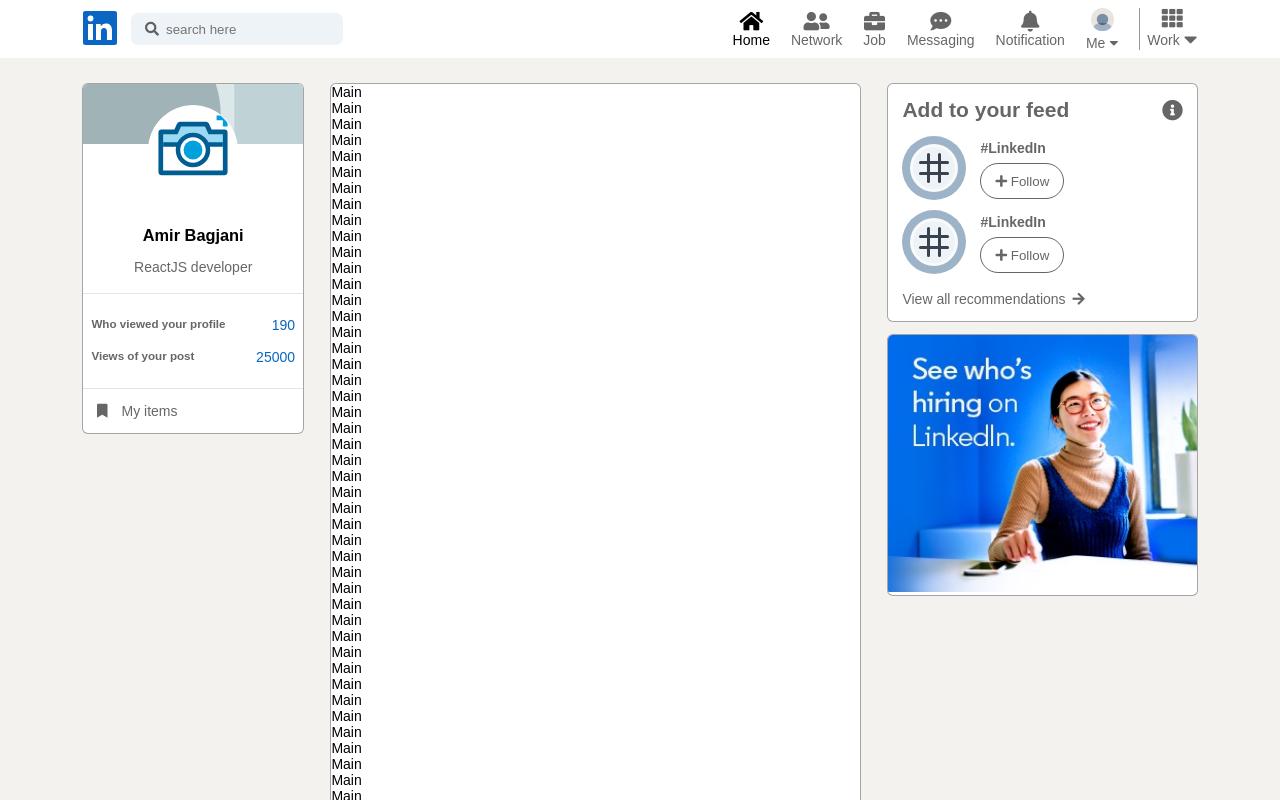
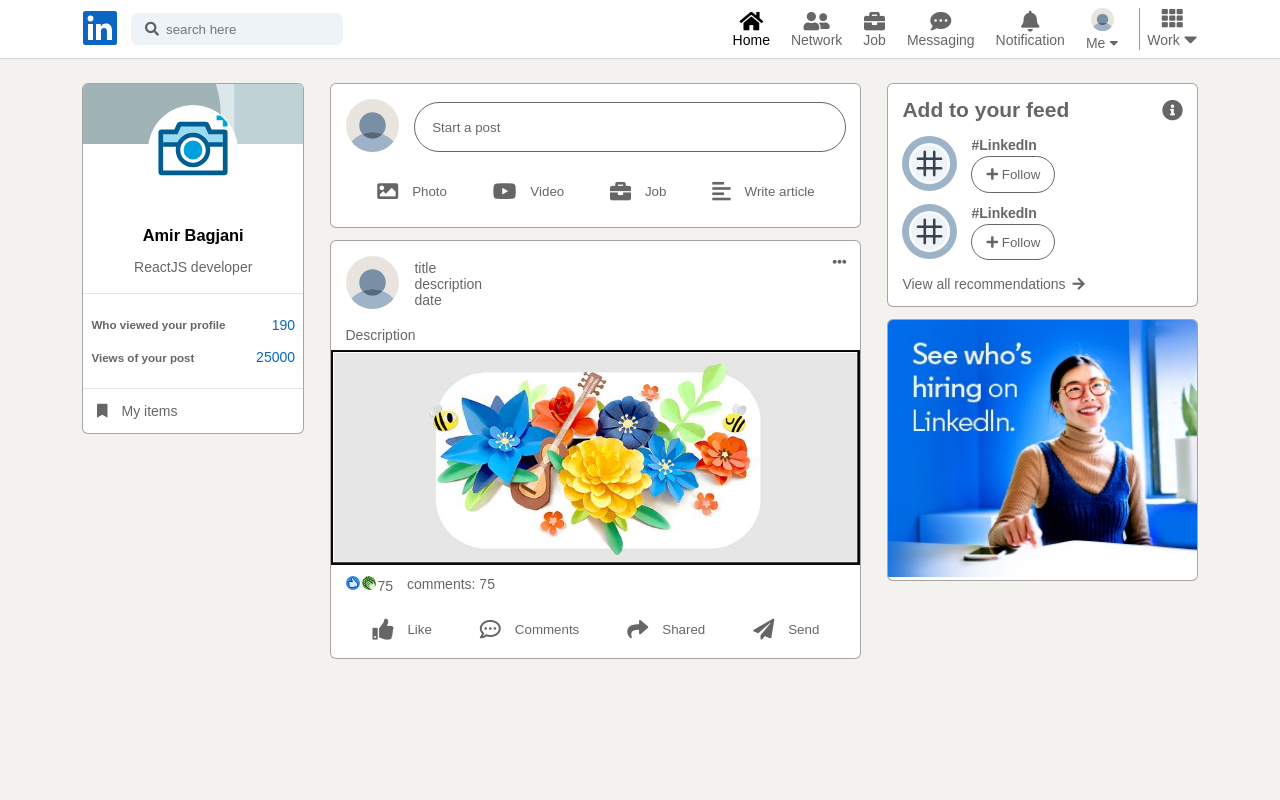
Before and after one commit to Amir-Bagjani/LinkedIn-typescript-sass-firebase, a React (Create React App) app: page / in a window 1280 px wide. Shown: the top 800 px of the page. Built offline with nearby package versions, Linux system fonts and the light colour scheme.

Commit message:
share post and article-section add

```diff
--- a/src/components/Avatar.tsx
+++ b/src/components/Avatar.tsx
@@ -11,7 +11,8 @@
           width: width,
           height: width,
           objectFit: `cover`,
-          border: `1px solid #fff`
+          border: `1px solid #fff`,
+          cursor: `pointer`
         }}
       />
     </div>
--- a/src/components/Main.tsx
+++ b/src/components/Main.tsx
@@ -1,123 +1,69 @@
+import Avatar from "./Avatar"
 
 const Main = () => {
+
+  const button = (icon: string, text: string) => (
+    <button className="btn">
+      <i className={icon}></i> {text}
+    </button>
+  )
+
   return (
     <div className="main">
-      Main <br />
-      Main <br />
-      Main <br />
-      Main <br />
-      Main <br />
-      Main <br />
-      Main <br />
-      Main <br />
-      Main <br />
-      Main <br />
-      Main <br />
-      Main <br />
-      Main <br />
-      Main <br />
-      Main <br />
-      Main <br />
-      Main <br />
-      Main <br />
-      Main <br />
-      Main <br />
-      Main <br />
-      Main <br />
-      Main <br />
-      Main <br />
-      Main <br />
-      Main <br />
-      Main <br />
-      Main <br />
-      Main <br />
-      Main <br />
-      Main <br />
-      Main <br />
-      Main <br />
-      Main <br />
-      Main <br />
-      Main <br />
-      Main <br />
-      Main <br />
-      Main <br />
-      Main <br />
-      Main <br />
-      Main <br />
-      Main <br />
-      Main <br />
-      Main <br />
-      Main <br />
-      Main <br />
-      Main <br />
-      Main <br />
-      Main <br />
-      Main <br />
-      Main <br />
-      Main <br />
-      Main <br />
-      Main <br />
-      Main <br />
-      Main <br />
-      Main <br />
-      Main <br />
-      Main <br />
-      Main <br />
-      Main <br />
-      Main <br />
-      Main <br />
-      Main <br />
-      Main <br />
-      Main <br />
-      Main <br />
-      Main <br />
-      Main <br />
-      Main <br />
-      Main <br />
-      Main <br />
-      Main <br />
-      Main <br />
-      Main <br />
-      Main <br />
-      Main <br />
-      Main <br />
-      Main <br />
-      Main <br />
-      Main <br />
-      Main <br />
-      Main <br />
-      Main <br />
-      Main <br />
-      Main <br />
-      Main <br />
-      Main <br />
-      Main <br />
-      Main <br />
-      Main <br />
-      Main <br />
-      Main <br />
-      Main <br />
-      Main <br />
-      Main <br />
-      Main <br />
-      Main <br />
-      Main <br />
-      Main <br />
-      Main <br />
-      Main <br />
-      Main <br />
-      Main <br />
-      Main <br />
-      Main <br />
-      Main <br />
-      Main <br />
-      Main <br />
-      Main <br />
-      Main <br />
-      Main <br />
-      Main <br />
-      Main <br />
-      Main <br />
+
+      <div className="share-box">
+        <div className="user-button">
+          <Avatar src="images/user.svg" width={55} />
+          <button>Start a post</button>
+        </div>
+        <div className="buttons">
+          {button("fas fa-image", "Photo")}
+          {button("fab fa-youtube", "Video")}
+          {button("fas fa-briefcase", "Job")}
+          {button("fas fa-align-left", "Write article")}
+        </div>
+      </div>
+
+      <div className="article">
+
+        <div className="actor">
+          <i className="fas fa-ellipsis-h"></i>
+          <Avatar src="images/user.svg" width={55} />
+          <div>
+            <p>title</p>
+            <p>description</p>
+            <p>date</p>
+          </div>
+        </div>
+
+        <div className="description">
+          Description
+        </div>
+
+        <div className="shared-image">
+          <img loading="lazy" src="images/shared-img.jpg" alt="shared-img" />
+        </div>
+
+        <div className="social-counts">
+          <div>
+            <img src="images/like-emoji.svg" alt="like-emoji" />
+            <img src="images/clap-emoji.svg" alt="clap-emoji" />
+            <span>75</span>
+          </div>
+          <div>
+            <span>comments: 75</span>
+          </div>
+        </div>
+
+        <div className="social-actions">
+          {button("fas fa-thumbs-up", "Like")}
+          {button("far fa-comment-dots", "Comments")}
+          {button("fas fa-share", "Shared")}
+          {button("fas fa-paper-plane", "Send")}
+        </div>
+
+      </div>
+
     </div>
   )
 }
--- a/src/styles/homePage.scss
+++ b/src/styles/homePage.scss
@@ -1,4 +1,16 @@
 @import "config";
+
+//utilities
+%d-flex {
+    display: flex;
+    align-items: center;
+}
+%box {
+    background-color: #fff;
+    border-radius: 5px;
+    box-shadow: $box-shadow;
+    overflow: hidden;
+}
 
 .home-page{
     .wrapper{
@@ -13,10 +25,7 @@
             flex: 2.5;
             position: sticky;
             top: 6rem;
-            background-color: #fff;
-            border-radius: 5px;
-            box-shadow: $box-shadow;
-            overflow: hidden;
+            @extend %box;
 
             .img-bg{
                 width: 100%;
@@ -35,7 +44,6 @@
                     background-color: #fff;
                     margin-top: -3rem;
                     margin-bottom: 2rem;
-                    cursor: pointer;
                 }
                 p{
                     color: $gray-color;
@@ -48,7 +56,7 @@
                 border-bottom: 1px solid $bg-light;
 
                 & > div{
-                    display: flex;
+                    @extend %d-flex;
                     justify-content: space-between;
                     padding: 0.6rem;
                     cursor: pointer;
@@ -83,10 +91,80 @@
 
         .main{
             flex: 6;
-            background-color: #fff;
-            border-radius: 5px;
-            box-shadow: $box-shadow;
-            overflow: hidden;
+            color: $gray-color;
+
+            .share-box{
+                @extend %box;
+                padding: 1rem;
+                margin-bottom: 1rem;
+
+                .user-button{
+                    @extend %d-flex;
+                    gap: 1rem;
+                    margin-bottom: 1rem;
+
+                    button{
+                        color: $gray-color;
+                        border: 1px solid $gray-color;
+                        text-align-last: left;
+                        padding: 1.2rem;
+                        width: 100%;
+                        border-radius: 3.5rem;
+                        &:hover{
+                            background-color: $bg-light;
+                            box-shadow: inset 0 0 0 1.5px $gray-color;
+                        }
+                    }
+                }
+
+                .buttons{
+                    @extend %d-flex;
+                    justify-content: space-evenly;
+                }
+            }
+
+            .article{
+                position: relative;
+                @extend %box;
+                margin-bottom: 1rem;
+
+                .actor{
+                    @extend %d-flex;
+                    gap: 1rem;
+                    padding: 1rem;
+
+                    i{
+                        position: absolute;
+                        top: 1rem;
+                        right: 1rem;
+                    }
+                }
+
+                .description{
+                    padding: 0 1rem;
+                }
+
+                .shared-image{
+                    margin-top: 0.5rem;
+
+                    img{
+                        width: 100%;
+                    }
+                }
+
+                .social-counts{
+                    @extend %d-flex;
+                    gap: 1rem;
+                    padding: 0.5rem 1rem;
+                }
+
+                .social-actions{
+                    @extend %d-flex;
+                    justify-content: space-evenly;
+                    padding: 0.5rem;
+                }
+
+            }
         }
 
         .right{
@@ -95,15 +173,11 @@
             top: 6rem;
 
             .content{
-                background-color: #fff;
-                border-radius: 5px;
-                box-shadow: $box-shadow;
-                overflow: hidden;
+                @extend %box;
                 padding: 1rem;
 
                 .title{
-                    display: flex;
-                    align-items: center;
+                    @extend %d-flex;
                     justify-content: space-between;
                     color: $gray-color;
                     margin-bottom: 1rem;
@@ -114,15 +188,17 @@
 
                 .feed{
                     li{
-                        display: flex;
-                        align-items: center;
+                        @extend %d-flex;
                         gap: 1rem;
                         color: $gray-color;
-                        margin-top: 0.5rem;
-                        cursor: pointer;
+                        margin-top: 0.7rem;
+
+                        img{
+                            width: 55px;
+                        }
 
                         button{
-                            margin-top: 0.5rem;
+                            margin-top: 0.2rem;
                             border: 1px solid $gray-color;
                             padding: 0.7rem 1rem;
                             color: $gray-color;
@@ -147,14 +223,10 @@
             }
 
             .banner-card{
-                background-color: #fff;
-                border-radius: 5px;
-                box-shadow: $box-shadow;
-                overflow: hidden;
+                @extend %box;
                 margin: 1rem 0;
                 img{
                     width: 100%;
-                    cursor: pointer;
                 }
 
             }
@@ -183,3 +255,9 @@
         }
     }
 }
+
+@media (max-width: 450px){
+    .buttons, .social-actions{
+        justify-content: center;
+    }
+}
--- a/src/styles/index.scss
+++ b/src/styles/index.scss
@@ -17,7 +17,7 @@
 body{
     background-color: $bg-body;
 }
-button{
+button, i, img{
     cursor: pointer;
 }
 a{
@@ -28,27 +28,35 @@
 
 
 //utilities
-// .btn{
-//     @include btn;
-// }
-
 .wrapper{
     max-width: $max-width;
     margin: 0 auto;
 }
 
+.btn{
+    @include btn;
+    display: flex;
+    align-items: center;
+    gap: 1rem;
+
+    i{
+        font-size: 1.5rem;
+    }
+}
 
 
 //media queries
-// @media (max-width: 1128px){
-//     .wrapper{
-//         padding-right: 0.7rem;
-//         padding-left: 0.7rem;
-//     }
-// }
-
 @media (max-width: 768px){
     html{
-        font-size: 62.5%;
+        font-size: 75%;
     }
 }
+
+@media (max-width: 450px){
+    .btn{
+        gap: 0.5rem;
+        i{
+            font-size: 1rem;
+        }
+    }
+}
--- a/src/styles/navbar.scss
+++ b/src/styles/navbar.scss
@@ -7,6 +7,7 @@
 
 .header{
     background-color: #fff;
+    border-bottom: 1px solid lightgray;
     position: fixed;
     z-index: 999;
     left: 0;top: 0;right: 0;
@@ -77,7 +78,6 @@
                         border: 1px solid lightgray;
                         border-radius: 0.5rem;
                         width: max-content;
-                        cursor: pointer;
                         display: none;
                     }
 
```
